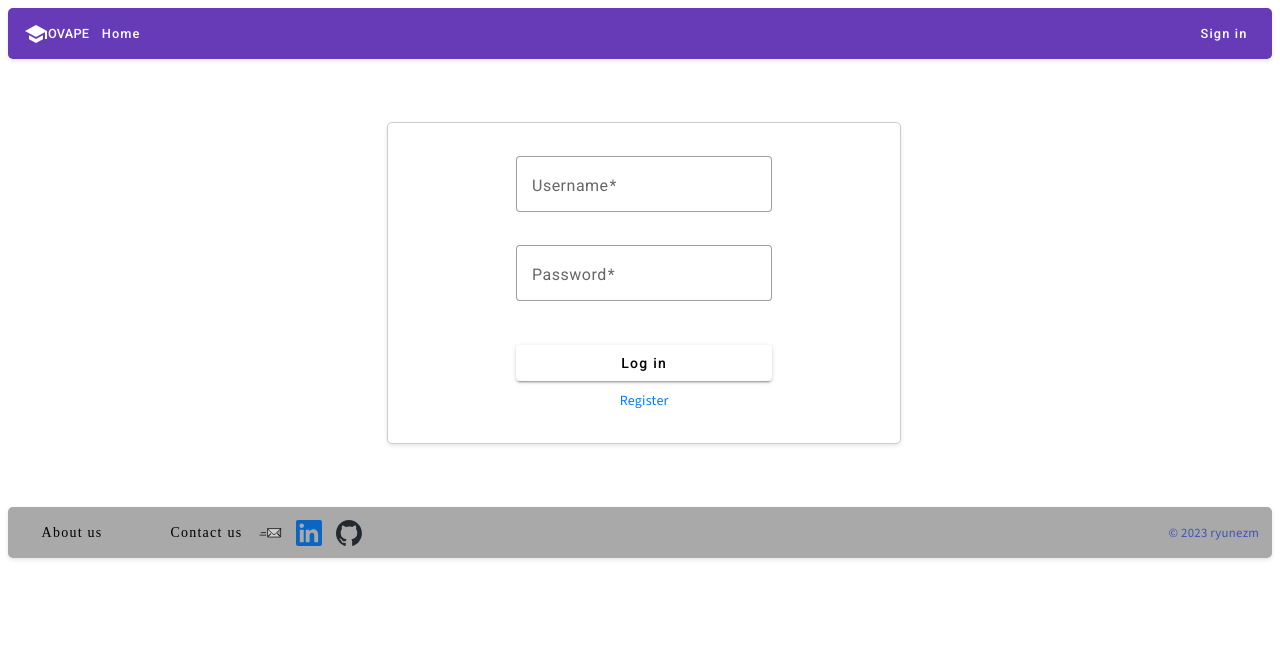
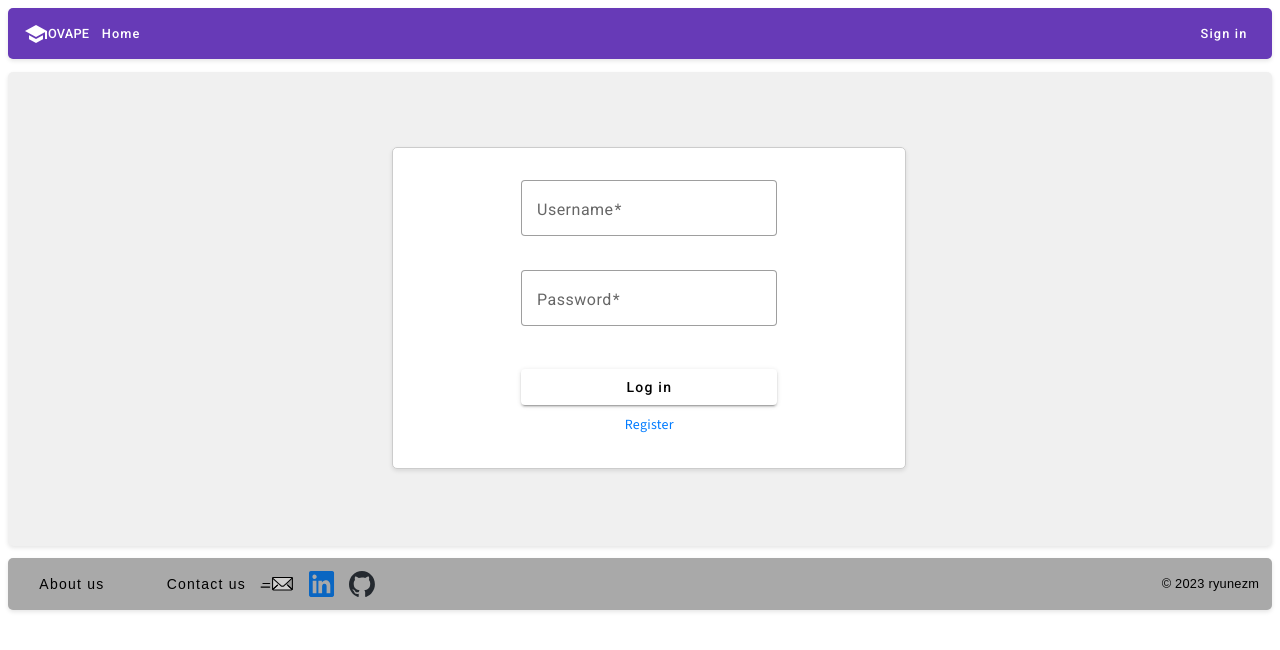
Before and after one commit to ryunezm/OVAPE, an Angular app in the folder fronted/: page /login in a window 1280 px wide. Shown: the top 650 px of the page. Built offline with nearby package versions, Linux system fonts and the light colour scheme.

Commit message:
Adding guard.

```diff
--- a/fronted/src/app/app.component.sass
+++ b/fronted/src/app/app.component.sass
@@ -1,3 +1,6 @@
+$box-shadow: 0 2px 4px rgba(0, 0, 0, 0.1)
+$border-radius: 5px
+
 // font
 @import url('https://fonts.googleapis.com/css?family=Source+Sans+3')
 *
@@ -17,7 +20,14 @@
 .border
   height: 4vmax
   max-height: 4vmax
+
 // router
 .router-outlet-container
+  background-color: #f0f0f0
+  box-shadow: $box-shadow
+  border-radius: $border-radius
+  margin-top: 1vmax
+  margin-bottom: 1vmax
   height: 35vmax
   overflow: auto
+  padding: 1vmax
--- a/fronted/src/app/components/footer/footer.component.html
+++ b/fronted/src/app/components/footer/footer.component.html
@@ -6,9 +6,14 @@
     <div class="contact-links">
       <button mat-button routerLink="/contact">Contact us</button>
       <div class="contact-links-logos">
-        <a href="mailto:ryunezm@unicartagena.edu.co"> <img src="assets/logos/incoming_envelope_black_1F4E8.svg" alt="ryunezm@unicartagena.edu.co"></a>
-        <a href="https://www.linkedin.com/in/ryunezm/"> <img src="assets/logos/In-Blue.svg" alt="linkedin.com/in/ryunezm"> </a>
-        <a href="https://github.com/ryunezm"> <img src="assets/logos/github-mark.svg" alt="github.com/ryunezm" > </a>
+        <a href="mailto:ryunezm@unicartagena.edu.co" target="_blank"> <img alt="ryunezm@unicartagena.edu.co"
+                                                                           id="img_email"
+                                                                           src="assets/logos/email.svg"></a>
+        <a href="https://www.linkedin.com/in/ryunezm/" target="_blank"> <img alt="linkedin.com/in/ryunezm"
+                                                                             id="img_linkedin"
+                                                                             src="assets/logos/In-Blue.svg"> </a>
+        <a href="https://github.com/ryunezm" target="_blank"> <img alt="github.com/ryunezm" id="img_github"
+                                                                   src="assets/logos/github-mark.svg"> </a>
       </div>
     </div>
 
--- a/fronted/src/app/components/footer/footer.component.sass
+++ b/fronted/src/app/components/footer/footer.component.sass
@@ -3,14 +3,13 @@ $border-radius: 5px
 
 .mat-footer
   box-shadow: $box-shadow
+  border-radius: $border-radius
   background-color: darkgray
-  color: #3f51b5
+  //color: #3f51b5
   height: 4vmax
   display: flex
+  align-items: center
   justify-content: space-between
-  align-items: center
-  border-radius: $border-radius
-  //font-family: "Source Sans 3"
 
 .side-right, .side-left
   margin-left: 1vmax
@@ -20,7 +19,6 @@ $border-radius: 5px
   display: flex
   flex-direction: row
   align-items: center
-  //border: 1px solid gray
   gap: 2.5vmax
 
 .contact-links
@@ -44,14 +42,17 @@ p
   font-size: 1vmax
   margin: 0
   max-font-size: 2vmax
-  font-family: "Source Sans 3"
+  font-family: "Source Sans 3 ExtraBold", sans-serif
   white-space: nowrap
 
 button
-  font-family: "Source Sans 3 ExtraBold"
+  font-family: "Source Sans 3 ExtraBold", sans-serif
   white-space: nowrap
   margin: 0
 
 img
   margin-top: 0.5vmax
   height: 2vmax
+
+#img_email
+  height: 3vmax
--- a/fronted/src/app/services/auth.service.ts
+++ b/fronted/src/app/services/auth.service.ts
@@ -1,6 +1,6 @@
 import { Injectable } from '@angular/core';
 import { HttpClient } from "@angular/common/http";
-import { Observable, of, EMPTY } from "rxjs";
+import {Observable, of, EMPTY, map} from "rxjs";
 import { User } from "./user.interface";
 
 @Injectable({
@@ -37,4 +37,8 @@ export class AuthService {
       return EMPTY;
     }
   }
+
+  isJwtAvailable(): Observable<boolean>{
+    return this.getJwt().pipe(map(token=>!!token));
+  }
 }
```
Also changed, not shown: fronted/src/app/services/auth.guard.ts (+5 -2 lines), fronted/src/assets/logos/email.svg (renamed from fronted/src/assets/logos/incoming_envelope_black_1F4E8.svg).
